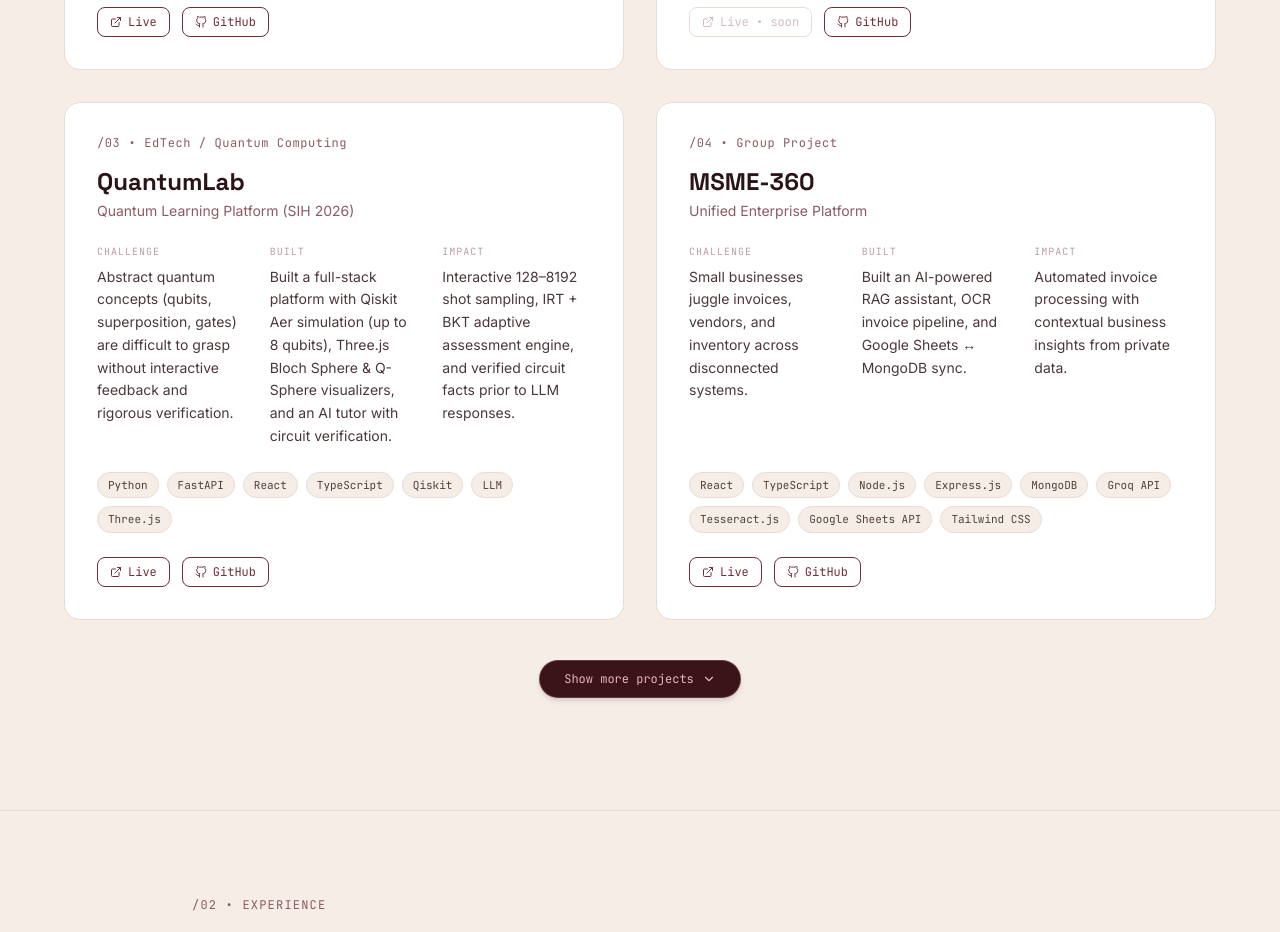
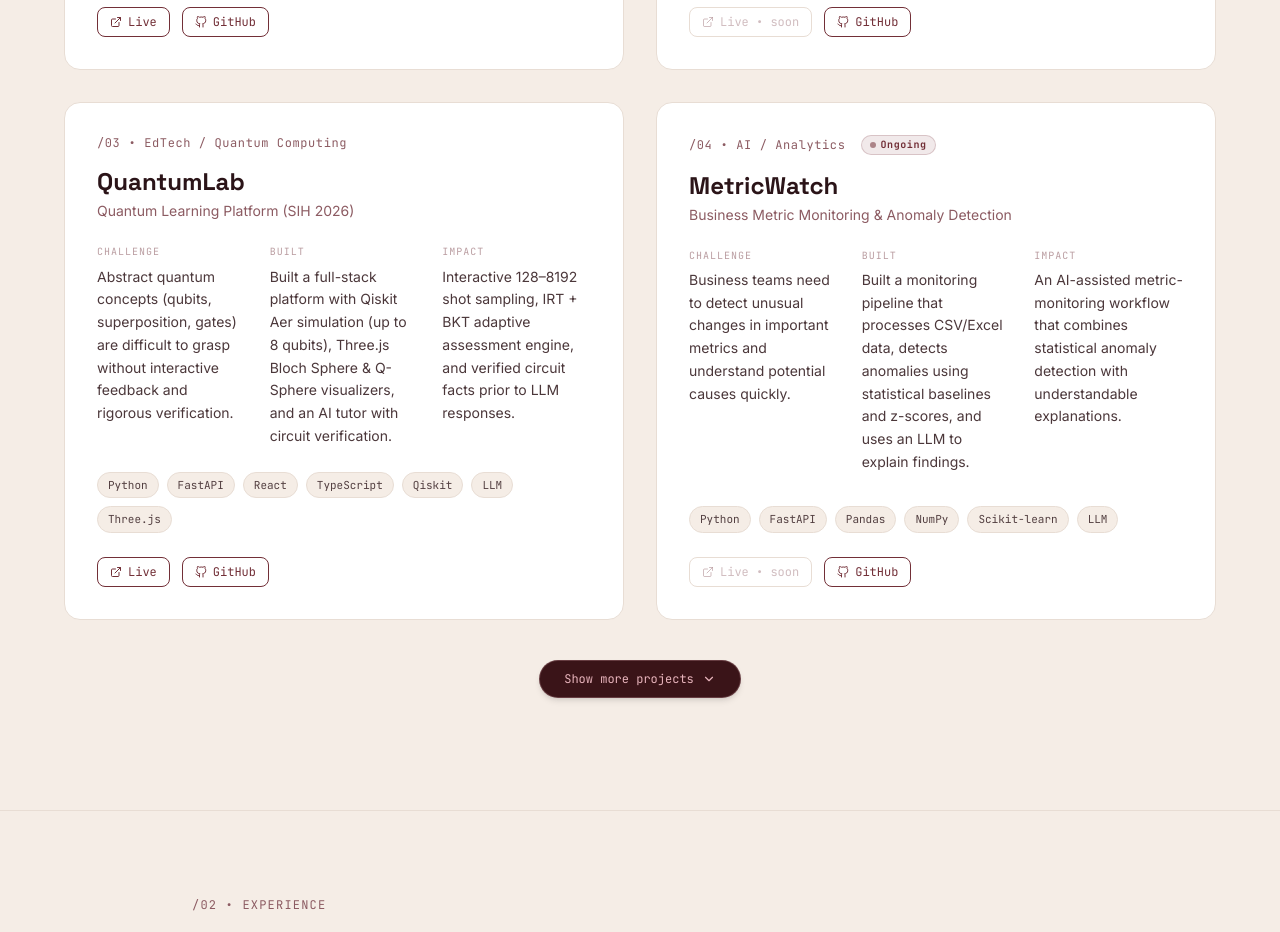
Before and after one commit to gargijoshi9/myportfolio, a React (Vite) app: page / in a window 1280 px wide. Shown: the part 1560-2492 px from the top of the page. Built offline with nearby package versions, Linux system fonts and the light colour scheme; a web font is replaced by a local one.

Commit message:
feat: update portfolio projects data, resume, and project card UI components

```diff
--- a/src/components/ProjectCard.jsx
+++ b/src/components/ProjectCard.jsx
@@ -57,7 +57,7 @@ export default function ProjectCard({ project, isFeatured }) {
             {isInProgress && (
               <span className="ml-2 px-2 py-0.5 bg-accent/10 text-accent font-semibold text-[10px] rounded-full flex items-center gap-1 border border-accent/20">
                 <span className="w-1.5 h-1.5 bg-accent rounded-full animate-pulse" />
-                in progress
+                Ongoing
               </span>
             )}
             {isPrivate && (
@@ -139,6 +139,9 @@ export default function ProjectCard({ project, isFeatured }) {
           <div className="flex space-x-3 font-mono text-xs">
             <a
               href={liveUrl || "#"}
+              target={liveUrl ? "_blank" : undefined}
+              rel={liveUrl ? "noopener noreferrer" : undefined}
+              aria-label={liveUrl ? `View live demo of ${title}` : `Live demo for ${title} coming soon`}
               onClick={(e) => !liveUrl && e.preventDefault()}
               className={`px-3 py-1.5 rounded-lg border transition-all flex items-center space-x-1.5 ${
                 liveUrl
@@ -152,6 +155,9 @@ export default function ProjectCard({ project, isFeatured }) {
 
             <a
               href={githubUrl || "#"}
+              target={githubUrl ? "_blank" : undefined}
+              rel={githubUrl ? "noopener noreferrer" : undefined}
+              aria-label={githubUrl ? `View source code for ${title} on GitHub` : `GitHub repository for ${title} coming soon`}
               onClick={(e) => !githubUrl && e.preventDefault()}
               className={`px-3 py-1.5 rounded-lg border transition-all flex items-center space-x-1.5 ${
                 githubUrl
--- a/src/data/projects.js
+++ b/src/data/projects.js
@@ -19,7 +19,7 @@ export const featuredProjects = [
       "NextAuth"
     ],
     liveUrl: "https://unified-workspace.vercel.app/",
-    githubUrl: "https://github.com/gargijoshi9"
+    githubUrl: "https://github.com/gargijoshi9/unified-workspace"
   },
   {
     id: "02",
@@ -67,38 +67,71 @@ export const featuredProjects = [
       "Three.js"
     ],
     liveUrl: "https://corkscrew-sih-26.vercel.app/",
-    githubUrl: "https://github.com/gargijoshi9"
+    githubUrl: "https://github.com/gargijoshi9/corkscrew"
   },
   {
     id: "04",
-    title: "MSME-360",
-    subtitle: "Unified Enterprise Platform",
-    type: "Group Project",
+    title: "MetricWatch",
+    subtitle: "Business Metric Monitoring & Anomaly Detection",
+    type: "AI / Analytics",
+    isInProgress: true,
     problem:
-      "Small businesses juggle invoices, vendors, and inventory across disconnected systems.",
+      "Business teams need to detect unusual changes in important metrics and understand potential causes quickly.",
     myMove:
-      "Built an AI-powered RAG assistant, OCR invoice pipeline, and Google Sheets ↔ MongoDB sync.",
+      "Built a monitoring pipeline that processes CSV/Excel data, detects anomalies using statistical baselines and z-scores, and uses an LLM to explain findings.",
     outcome:
-      "Automated invoice processing with contextual business insights from private data.",
+      "An AI-assisted metric-monitoring workflow that combines statistical anomaly detection with understandable explanations.",
     stack: [
-      "React",
-      "TypeScript",
-      "Node.js",
-      "Express.js",
-      "MongoDB",
-      "Groq API",
-      "Tesseract.js",
-      "Google Sheets API",
-      "Tailwind CSS"
+      "Python",
+      "FastAPI",
+      "Pandas",
+      "NumPy",
+      "Scikit-learn",
+      "LLM"
     ],
-    liveUrl: "https://pbl-project-7.onrender.com/",
-    githubUrl: "https://github.com/reva-32/pbl_project"
+    liveUrl: null,
+    githubUrl: "https://github.com/gargijoshi9/metricwatch"
   }
 ];
 
 export const secondaryProjects = [
   {
     id: "05",
+    title: "ExoScope",
+    subtitle: "Exoplanet Detection Using Machine Learning",
+    type: "ML / Astrophysics",
+    description:
+      "Machine learning model pipeline trained on planetary transit photometry datasets to identify exoplanet candidates and filter false positives with high precision.",
+    stack: [
+      "Python",
+      "Scikit-learn",
+      "LightGBM",
+      "Pandas",
+      "NumPy"
+    ],
+    liveUrl: null,
+    githubUrl: "https://github.com/gargijoshi9/exoplanet-detection"
+  },
+  {
+    id: "06",
+    title: "SlothMode",
+    subtitle: "Local-AI Productivity Assistant",
+    type: "Personal Project",
+    description:
+      "A gentle, local-AI assisted task planner combating task paralysis and burnout by breaking tasks into bite-sized subtasks and scheduling them around routines using Ollama & Gemma 3.",
+    stack: [
+      "React",
+      "TypeScript",
+      "Vite",
+      "Node.js",
+      "Express.js",
+      "Ollama"
+    ],
+    liveUrl: null,
+    githubUrl: "https://github.com/gargijoshi9/SlothMode"
+  },
+  {
+    id: "07",
     title: "CineMatch",
     subtitle: "Semantic AI Movie Recommender",
     type: "Personal Project",
@@ -115,75 +148,29 @@ export const secondaryProjects = [
     liveUrl: "https://netfilx-movies-recommender.streamlit.app/",
     githubUrl: "https://github.com/gargijoshi9/netflix-recommender"
   },
-  // {
-  //   id: "04",
-  //   title: "TFT Glucose Forecasting",
-  //   subtitle: "Temporal Fusion Transformer · OhioT1DM",
-  //   type: "Research",
-  //   isInProgress: true,
-  //   problem:
-  //     "Type-1 diabetes glucose curves are patient-specific — global models flatten personal behaviour.",
-  //   myMove:
-  //     "Global model vs. per-patient fine-tuning study on OhioT1DM.",
-  //   outcome:
-  //     "Measuring where personalization actually pays off in glycemic forecasts.",
-  //   stack: ["Python", "PyTorch", "Temporal Fusion Transformer", "OhioT1DM"],
-  //   liveUrl: null,
-  //   githubUrl: null
-  // }
-
-
-  // {
-  //   id: "05",
-  //   title: "Personal Loan AI Platform",
-  //   subtitle: "Agentic AI for Loan Origination",
-  //   type: "Group Project",
-  //   isPrivate: true,
-  //   description:
-  //     "An AI-powered conversational loan origination platform that automates eligibility assessment, KYC verification, personalized loan negotiation, and real-time sanction decisions through an intelligent multi-agent workflow.",
-  //   stack: [
-  //     "React",
-  //     "TypeScript",
-  //     "Python",
-  //     "Flask",
-  //     "SQLite",
-  //     "Gemini API",
-  //     "spaCy"
-  //   ],
-  //   liveUrl: null,
-  //   githubUrl: null
-  // },
   {
-    id: "06",
-    title: "Carbon Emission Tracking System",
-    subtitle: "Blockchain + ML for industrial emissions",
+    id: "08",
+    title: "MSME-360",
+    subtitle: "Unified Enterprise Platform",
     type: "Group Project",
     description:
-      "Industrial emissions are self-reported, uneven, and hard to audit at scale. Built an emission prediction model with a trend-forecasting layer for risk analysis, forming a transparent, blockchain-backed platform to monitor and reduce industrial CO₂.",
-    stack: ["React.js", "Next.js", "Node.js", "Cosmos DB", "Blockchain", "ML"],
-    liveUrl: null,
-    githubUrl: "https://github.com/PCCOE-Carbon-Footprint"
+      "Small businesses juggle invoices, vendors, and inventory across disconnected systems. Built an AI-powered RAG assistant, OCR invoice pipeline, and Google Sheets ↔ MongoDB sync for automated invoice processing.",
+    stack: [
+      "React",
+      "TypeScript",
+      "Node.js",
+      "Express.js",
+      "MongoDB",
+      "Groq API",
+      "Tesseract.js",
+      "Google Sheets API",
+      "Tailwind CSS"
+    ],
+    liveUrl: "https://pbl-project-7.onrender.com/",
+    githubUrl: "https://github.com/reva-32/pbl_project"
   },
   {
-    id: "07",
-    title: "LogiBrain",
-    subtitle: "Supply Chain Optimization System",
-    type: "Group Project",
-    description:
-      "A web-based supply chain optimization platform that combines EOQ, Reorder Point (ROP), and Dijkstra's algorithm to optimize inventory, transportation, and overall logistics costs. Contributed backend APIs and server-side business logic.",
-    stack: [
-      "Python",
-      "Flask",
-      "SQLite",
-      "EOQ",
-      "ROP",
-      "Dijkstra's Algorithm"
-    ],
-    liveUrl: null,
-    githubUrl: "https://github.com/nudaadeshmukh/LogiBrain"
-  },
-  {
-    id: "08",
+    id: "09",
     title: "Orange",
     subtitle: "Accessible Language Learning Web App",
     type: "Personal Project",
@@ -197,5 +184,50 @@ export const secondaryProjects = [
     ],
     liveUrl: "https://starlit-palmier-fbc80f.netlify.app/",
     githubUrl: "https://github.com/gargijoshi9/orange-"
+  },
+  {
+    id: "10",
+    title: "Carbon Emission Tracking System",
+    subtitle: "Blockchain + ML for industrial emissions",
+    type: "Group Project",
+    description:
+      "Industrial emissions are self-reported, uneven, and hard to audit at scale. Built an emission prediction model with a trend-forecasting layer for risk analysis, forming a transparent, blockchain-backed platform to monitor and reduce industrial CO₂.",
+    stack: ["React.js", "Next.js", "Node.js", "Cosmos DB", "Blockchain", "ML"],
+    liveUrl: null,
+    githubUrl: "https://github.com/PCCOE-Carbon-Footprint"
   }
+  // {
+  //   id: "11",
+  //   title: "LogiBrain",
+  //   subtitle: "Supply Chain Optimization System",
+  //   type: "Group Project",
+  //   description:
+  //     "A web-based supply chain optimization platform that combines EOQ, Reorder Point (ROP), and Dijkstra's algorithm to optimize inventory, transportation, and overall logistics costs. Contributed backend APIs and server-side business logic.",
+  //   stack: [
+  //     "Python",
+  //     "Flask",
+  //     "SQLite",
+  //     "EOQ",
+  //     "ROP",
+  //     "Dijkstra's Algorithm"
+  //   ],
+  //   liveUrl: null,
+  //   githubUrl: "https://github.com/nudaadeshmukh/LogiBrain"
+  // },
+  // {
+  //   id: "08",
+  //   title: "Orange",
+  //   subtitle: "Accessible Language Learning Web App",
+  //   type: "Personal Project",
+  //   description:
+  //     "Award-winning login-free language learning platform (1st Place, IEEE TechRush 2025) featuring interactive exercises, instant feedback, XP & hearts gamification, and WCAG accessibility support.",
+  //   stack: [
+  //     "HTML5",
+  //     "CSS3",
+  //     "JavaScript",
+  //     "Accessibility (WCAG)"
+  //   ],
+  //   liveUrl: "https://starlit-palmier-fbc80f.netlify.app/",
+  //   githubUrl: "https://github.com/gargijoshi9/orange-"
+  // }
 ];
```
Also changed, not shown: 1 other file (tests, documents, lock files or other folders).
